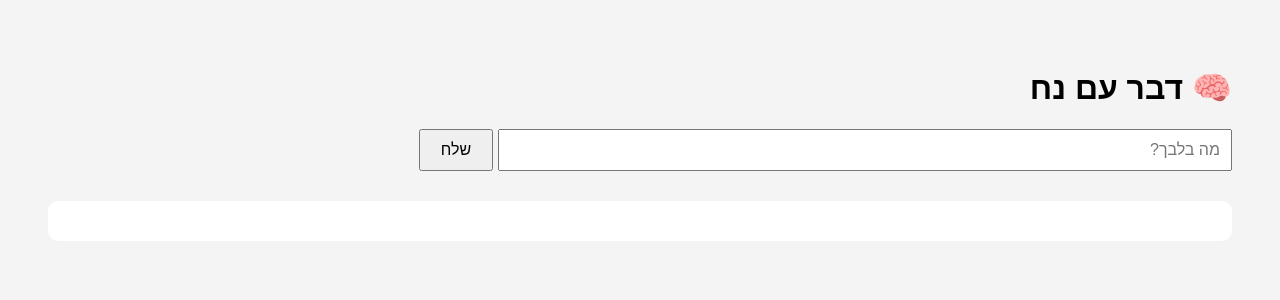
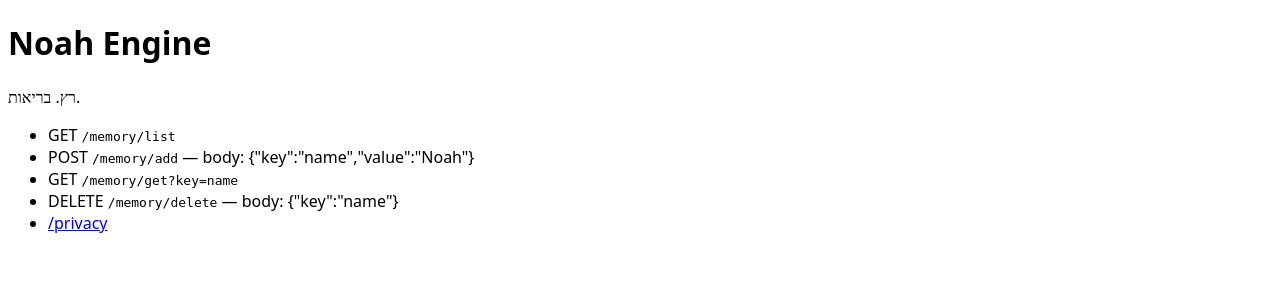
Before and after one commit to astrix571/noah-engine, a Flask app: page / in a window 1280 px wide. Shown: the top 300 px of the page. Run offline with Flask 3, Linux system fonts and the light colour scheme.

Commit message:
Update index.html

```diff
--- a/templates/index.html
+++ b/templates/index.html
@@ -1,39 +1,15 @@
-<!DOCTYPE html>
-<html lang="he" dir="rtl">
-<head>
-  <meta charset="UTF-8">
-  <title>נח - שיחה</title>
-  <style>
-    body { font-family: sans-serif; padding: 40px; direction: rtl; background: #f4f4f4; }
-    #prompt { width: 60%; padding: 10px; font-size: 16px; }
-    #sendBtn { padding: 10px 20px; font-size: 16px; }
-    #response { margin-top: 30px; padding: 20px; background: white; border-radius: 10px; }
-  </style>
-</head>
-<body>
-  <h1>🧠 דבר עם נח</h1>
-  <input type="text" id="prompt" placeholder="מה בלבך?">
-  <button id="sendBtn" onclick="sendMessage()">שלח</button>
-
-  <div id="response"></div>
-
-  <script>
-    async function sendMessage() {
-      const prompt = document.getElementById("prompt").value;
-      const responseBox = document.getElementById("response");
-      responseBox.innerHTML = "⌛ נח מקשיב...";
-
-      try {
-        const res = await fetch("/ask", {
-          method: "POST",
-          headers: { "Content-Type": "application/json" },
-          body: JSON.stringify({ prompt: prompt })
-        });
-
-        const data = await res.json();
-        if (data.response) {
-          responseBox.innerHTML = `<strong>נח:</strong> ${data.response}`;
-        } else {
-          responseBox.innerHTML = "❌ שגיאה: " + (data.error || "לא התקבלה תשובה");
-        }
-      } catch (err) {
+<!doctype html>
+<html lang="he">
+  <head><meta charset="utf-8"><title>Noah Engine</title></head>
+  <body style="font-family:system-ui">
+    <h1>Noah Engine</h1>
+    <p>רץ. בריאות.</p>
+    <ul>
+      <li>GET <code>/memory/list</code></li>
+      <li>POST <code>/memory/add</code> — body: {"key":"name","value":"Noah"}</li>
+      <li>GET <code>/memory/get?key=name</code></li>
+      <li>DELETE <code>/memory/delete</code> — body: {"key":"name"}</li>
+      <li><a href="/privacy">/privacy</a></li>
+    </ul>
+  </body>
+</html>
```
